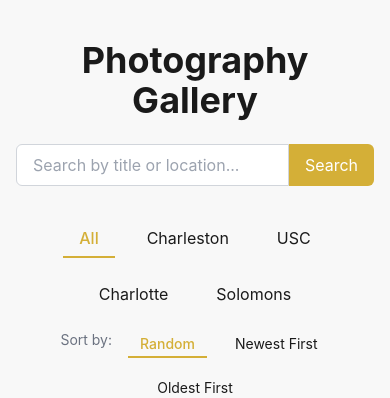
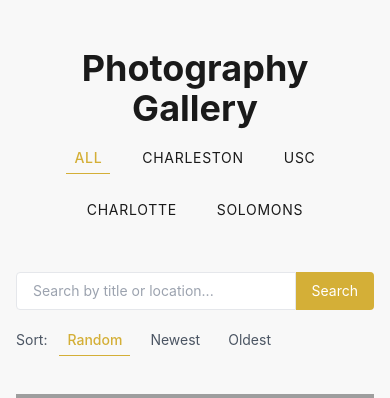
Before and after one commit to branhucks/hucksphoto, a Django app: page /gallery/ in a window 390 px wide. Shown: the part 88-486 px from the top of the page. Run offline with Django 5.2, Linux system fonts and the light colour scheme; data comes from the database, SQL or seed files in the repository; some libraries are stand-ins or nearby versions; grey boxes are pictures that could not be loaded.

Commit message:
Modified formatting of gallery to be more appealing

```diff
--- a/portfolio/templates/portfolio/gallery.html
+++ b/portfolio/templates/portfolio/gallery.html
@@ -9,24 +9,59 @@
 
 {% block extra_head %}
 <style>
-    .category-filter:hover .hover-line {
+    .category-filter {
+        position: relative;
+        transition: all 0.3s ease;
+    }
+    .category-filter::after {
+        content: '';
+        position: absolute;
+        bottom: -2px;
+        left: 0;
+        width: 0;
+        height: 1px;
+        background-color: #D4AF37;
+        transition: width 0.3s ease;
+    }
+    .category-filter:hover::after,
+    .category-filter.active::after {
+        width: 100%;
+    }
+    .category-filter.active {
+        color: #D4AF37;
+        font-weight: 500;
+    }
+    .sort-option {
+        position: relative;
+        transition: all 0.3s ease;
+    }
+    .sort-option::after {
+        content: '';
+        position: absolute;
+        bottom: -2px;
+        left: 0;
+        width: 0;
+        height: 1px;
+        background-color: #D4AF37;
+        transition: width 0.3s ease;
+    }
+    .sort-option:hover::after,
+    .sort-option.active::after {
         width: 100%;
     }
     .sort-option.active {
         color: #D4AF37;
         font-weight: 500;
     }
-    .sort-option:hover .hover-line {
-        width: 100%;
-    }
 </style>
 {% endblock %}
 
 {% block content %}
-<div class="container mx-auto px-4">
+<div class="container mx-auto px-4 max-w-6xl">
     <!-- Gallery header -->
-    <header class="py-8 text-center">
-        <h1 class="text-4xl font-bold mb-6">
+    <header class="py-10">
+        <!-- Title and description -->
+        <h1 class="text-4xl font-bold mb-4 text-center">
             {% if current_category %}
                 {{ current_category.name }}
             {% else %}
@@ -34,91 +69,71 @@
             {% endif %}
         </h1>
         {% if current_category %}
-            <p class="max-w-3xl mx-auto mb-8">{{ current_category.description }}</p>
+            <p class="max-w-3xl mx-auto mb-10 text-center text-gray-600">{{ current_category.description }}</p>
         {% endif %}
 
+        <!-- Category filters -->
+        <div class="mb-10">
+            <div class="flex flex-wrap justify-center gap-6 pb-2">
+                <a href="{% url 'portfolio:gallery' %}{% if search_query %}?search={{ search_query }}{% if sort_by != 'random' %}&sort={{ sort_by }}{% endif %}{% elif sort_by != 'random' %}?sort={{ sort_by }}{% endif %}"
+                   class="category-filter px-2 py-1 text-sm uppercase tracking-wider {% if not current_category %}active{% endif %}">
+                    All
+                </a>
+
+                {% for category in categories %}
+                <a href="{% url 'portfolio:category_gallery' category.slug %}{% if search_query %}?search={{ search_query }}{% if sort_by != 'random' %}&sort={{ sort_by }}{% endif %}{% elif sort_by != 'random' %}?sort={{ sort_by }}{% endif %}"
+                   class="category-filter px-2 py-1 text-sm uppercase tracking-wider {% if current_category.id == category.id %}active{% endif %}">
+                    {{ category.name }}
+                </a>
+                {% endfor %}
+            </div>
+        </div>
+
+        <!-- Search and filters in horizontal layout -->
+        <div class="flex flex-col md:flex-row gap-4 md:items-center md:justify-between">
             <!-- Search form -->
-        <div class="max-w-lg mx-auto mb-8">
+            <div class="md:w-1/2">
                 <form method="get" class="flex">
                     <input type="text" name="search" value="{{ search_query }}" placeholder="Search by title or location..."
-                       class="w-full px-4 py-2 border border-gray-300 rounded-l-md focus:outline-none focus:ring-1 focus:ring-photo-accent focus:border-photo-accent">
-                <button type="submit" class="px-4 py-2 bg-photo-accent text-white rounded-r-md hover:bg-opacity-90 transition-all">
+                           class="w-full px-4 py-2 border border-gray-200 rounded-l focus:outline-none focus:ring-1 focus:ring-photo-accent focus:border-photo-accent text-sm">
+                    <button type="submit" class="px-4 py-2 bg-photo-accent text-white rounded-r hover:bg-opacity-90 transition-all text-sm">
                         Search
                     </button>
                 </form>
             </div>
 
-        <!-- Category filters -->
-        <div class="flex flex-wrap justify-center gap-4 mt-8">
-            <a href="{% url 'portfolio:gallery' %}{% if search_query %}?search={{ search_query }}{% if sort_by != 'random' %}&sort={{ sort_by }}{% endif %}{% elif sort_by != 'random' %}?sort={{ sort_by }}{% endif %}"
-               class="category-filter relative px-4 py-2 {% if not current_category %}text-photo-accent font-medium{% endif %}">
-                All
-                {% if not current_category %}
-                <div class="absolute bottom-0 left-0 w-full h-0.5 bg-photo-accent"></div>
-                {% else %}
-                <div class="hover-line absolute bottom-0 left-0 w-0 h-0.5 bg-photo-accent transition-all duration-300"></div>
-                {% endif %}
-            </a>
-
-            {% for category in categories %}
-            <a href="{% url 'portfolio:category_gallery' category.slug %}{% if search_query %}?search={{ search_query }}{% if sort_by != 'random' %}&sort={{ sort_by }}{% endif %}{% elif sort_by != 'random' %}?sort={{ sort_by }}{% endif %}"
-               class="category-filter relative px-4 py-2 {% if current_category.id == category.id %}text-photo-accent font-medium{% endif %}">
-                {{ category.name }}
-                {% if current_category.id == category.id %}
-                <div class="absolute bottom-0 left-0 w-full h-0.5 bg-photo-accent"></div>
-                {% else %}
-                <div class="hover-line absolute bottom-0 left-0 w-0 h-0.5 bg-photo-accent transition-all duration-300"></div>
-                {% endif %}
-            </a>
-            {% endfor %}
-        </div>
-
             <!-- Sorting options -->
-        <div class="flex flex-wrap justify-center gap-4 mt-4">
-            <span class="text-sm text-gray-500">Sort by:</span>
+            <div class="flex items-center gap-3 text-sm text-gray-600">
+                <span>Sort:</span>
                 {% url 'portfolio:gallery' as base_url %}
                 {% if current_category %}
                 {% url 'portfolio:category_gallery' current_category.slug as base_url %}
                 {% endif %}
 
                 <a href="{{ base_url }}{% if search_query %}?search={{ search_query }}{% if sort_by != 'random' %}&sort=random{% endif %}{% else %}?sort=random{% endif %}"
-               class="sort-option relative px-3 py-1 text-sm {% if sort_by == 'random' %}active{% endif %}">
+                   class="sort-option px-2 py-1 {% if sort_by == 'random' %}active{% endif %}">
                     Random
-                {% if sort_by == 'random' %}
-                <div class="absolute bottom-0 left-0 w-full h-0.5 bg-photo-accent"></div>
-                {% else %}
-                <div class="hover-line absolute bottom-0 left-0 w-0 h-0.5 bg-photo-accent transition-all duration-300"></div>
-                {% endif %}
                 </a>
 
                 <a href="{{ base_url }}?{% if search_query %}search={{ search_query }}&{% endif %}sort=date_desc"
-               class="sort-option relative px-3 py-1 text-sm {% if sort_by == 'date_desc' %}active{% endif %}">
-                Newest First
-                {% if sort_by == 'date_desc' %}
-                <div class="absolute bottom-0 left-0 w-full h-0.5 bg-photo-accent"></div>
-                {% else %}
-                <div class="hover-line absolute bottom-0 left-0 w-0 h-0.5 bg-photo-accent transition-all duration-300"></div>
-                {% endif %}
+                   class="sort-option px-2 py-1 {% if sort_by == 'date_desc' %}active{% endif %}">
+                    Newest
                 </a>
 
                 <a href="{{ base_url }}?{% if search_query %}search={{ search_query }}&{% endif %}sort=date_asc"
-               class="sort-option relative px-3 py-1 text-sm {% if sort_by == 'date_asc' %}active{% endif %}">
-                Oldest First
-                {% if sort_by == 'date_asc' %}
-                <div class="absolute bottom-0 left-0 w-full h-0.5 bg-photo-accent"></div>
-                {% else %}
-                <div class="hover-line absolute bottom-0 left-0 w-0 h-0.5 bg-photo-accent transition-all duration-300"></div>
-                {% endif %}
+                   class="sort-option px-2 py-1 {% if sort_by == 'date_asc' %}active{% endif %}">
+                    Oldest
                 </a>
+            </div>
         </div>
 
         <!-- Search results indicator -->
         {% if search_query %}
-        <div class="mt-4 text-sm">
+        <div class="mt-4 text-sm text-gray-500 flex justify-between items-center">
             <p>
-                Showing results for: <span class="font-medium">{{ search_query }}</span>
-                <a href="{{ base_url }}{% if sort_by != 'random' %}?sort={{ sort_by }}{% endif %}" class="ml-2 text-photo-accent hover:underline">Clear search</a>
+                Results for: <span class="font-medium text-gray-700">{{ search_query }}</span>
             </p>
+            <a href="{{ base_url }}{% if sort_by != 'random' %}?sort={{ sort_by }}{% endif %}" class="text-photo-accent hover:underline">Clear</a>
         </div>
         {% endif %}
     </header>
@@ -141,7 +156,7 @@
         </div>
         {% empty %}
         <div class="col-span-full py-16 text-center">
-            <p class="text-lg">
+            <p class="text-lg text-gray-500">
                 {% if search_query %}
                 No photos found matching "{{ search_query }}".
                 {% else %}
@@ -152,25 +167,25 @@
         {% endfor %}
     </div>
 
-    <!-- Pagination (updated to preserve search and sort parameters) -->
+    <!-- Pagination -->
     {% if is_paginated %}
     <div class="flex justify-center my-12">
         <div class="inline-flex">
             {% if page_obj.has_previous %}
             <a href="?page={{ page_obj.previous_page_number }}{% if search_query %}&search={{ search_query }}{% endif %}{% if sort_by != 'random' %}&sort={{ sort_by }}{% endif %}"
-               class="px-4 py-2 border border-gray-300 text-sm font-medium rounded-l-md hover:bg-gray-50">
+               class="px-4 py-2 border border-gray-200 text-sm rounded-l hover:bg-gray-50">
                 Previous
             </a>
             {% endif %}
 
             {% for num in page_obj.paginator.page_range %}
                 {% if page_obj.number == num %}
-                <span class="px-4 py-2 border border-gray-300 bg-photo-accent text-white text-sm font-medium">
+                <span class="px-4 py-2 border border-gray-200 bg-photo-accent text-white text-sm">
                     {{ num }}
                 </span>
                 {% elif num > page_obj.number|add:'-3' and num < page_obj.number|add:'3' %}
                 <a href="?page={{ num }}{% if search_query %}&search={{ search_query }}{% endif %}{% if sort_by != 'random' %}&sort={{ sort_by }}{% endif %}"
-                   class="px-4 py-2 border border-gray-300 text-sm font-medium hover:bg-gray-50">
+                   class="px-4 py-2 border border-gray-200 text-sm hover:bg-gray-50">
                     {{ num }}
                 </a>
                 {% endif %}
@@ -178,7 +193,7 @@
 
             {% if page_obj.has_next %}
             <a href="?page={{ page_obj.next_page_number }}{% if search_query %}&search={{ search_query }}{% endif %}{% if sort_by != 'random' %}&sort={{ sort_by }}{% endif %}"
-               class="px-4 py-2 border border-gray-300 text-sm font-medium rounded-r-md hover:bg-gray-50">
+               class="px-4 py-2 border border-gray-200 text-sm rounded-r hover:bg-gray-50">
                 Next
             </a>
             {% endif %}
@@ -189,7 +204,7 @@
 
 {% block extra_js %}
 <script>
-    // Masonry layout (unchanged)
+    // Masonry layout
     document.addEventListener('DOMContentLoaded', function() {
         const grid = document.querySelector('.masonry-grid');
         const items = document.querySelectorAll('.masonry-item');
```
Lines whose indentation alone changed are shown as unchanged.
